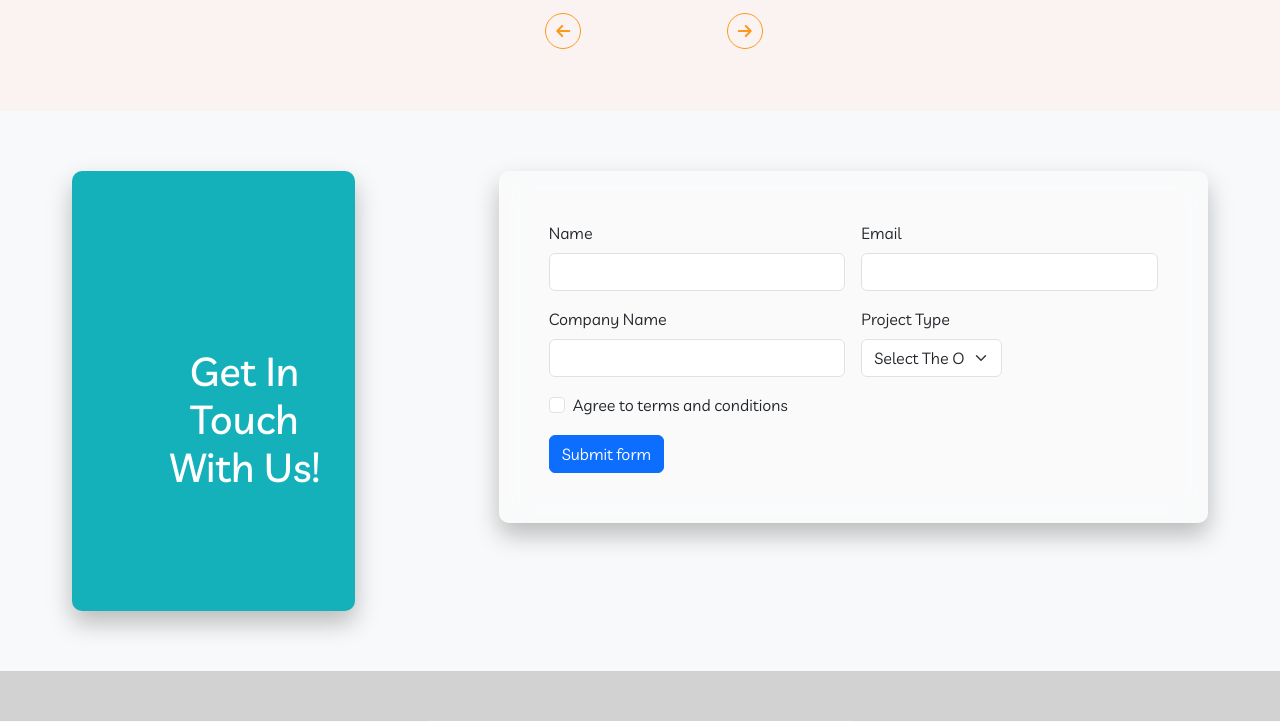
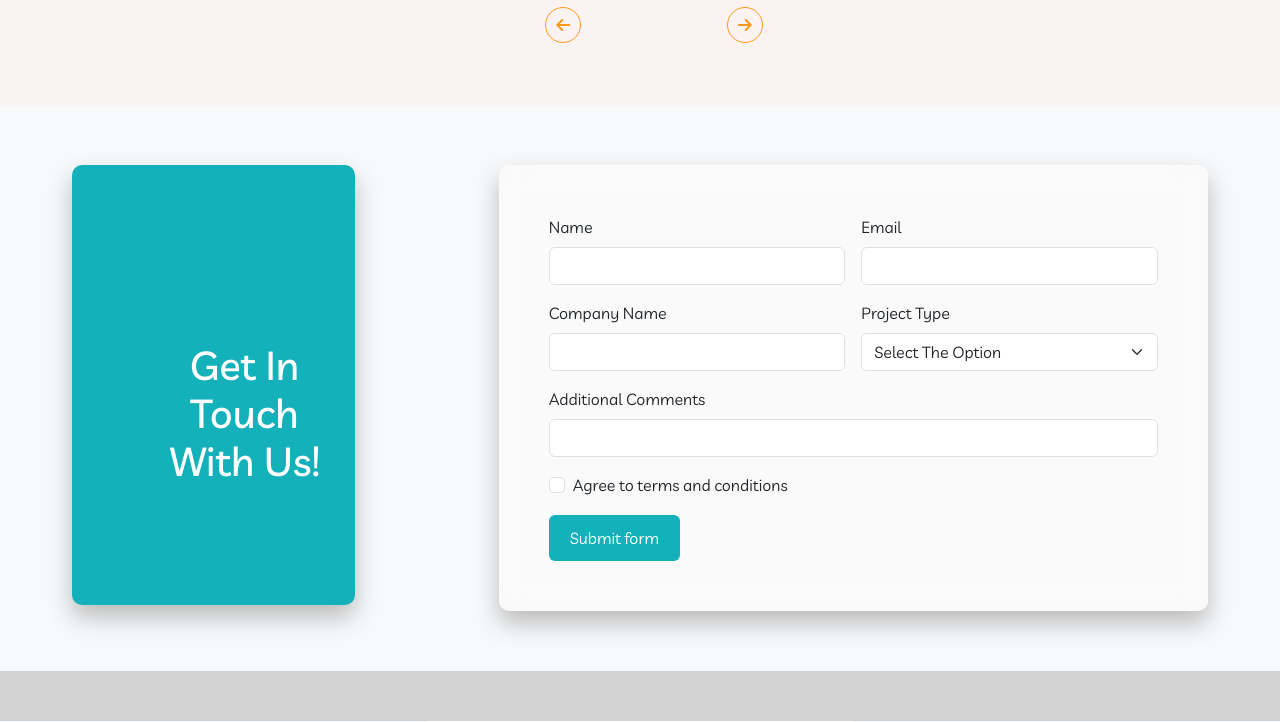
Before and after one commit to niteshv12/theluminarylines, a PHP site: page / in a window 1280 px wide. Shown: the part 3560-4282 px from the top of the page. Run offline with PHP 8.4, Linux system fonts and the light colour scheme; some libraries are stand-ins or nearby versions; some web fonts are replaced.

Commit message:
animation

```diff
--- a/assets/css/main.css
+++ b/assets/css/main.css
@@ -2121,6 +2121,14 @@ p {
     filter: grayscale(2);
 }
 
+.slide>img:hover {
+    width: 100%;
+    height: 80px;
+    object-fit: cover;
+    /* filter: saturate(100%); */
+    filter: grayscale(0);
+}
+
 .slide2>img:hover {
     width: 100%;
     height: 100px;
--- a/assets/css/style.css
+++ b/assets/css/style.css
@@ -2020,6 +2020,10 @@
     border: 1px solid #000;
 }
 
+.carousel-item {
+    height: 650px;
+}
+
 .carousel-item>video {
     width: 100%;
     height: 650px;
@@ -2100,6 +2104,24 @@
 
 }
 
+.f-btn {
+    background-color: #14b1bb;
+    color: #fff;
+    padding: 10px 20px;
+}
+
+.f-btn {
+    background-color: #14b1bb;
+    color: #fff;
+    padding: 10px 20px;
+}
+
+.f-btn:hover {
+    background-color: #0a6d75;
+    color: #fff;
+    padding: 10px 20px;
+}
+
 .carousel-item>img {
     width: 100%;
     height: 650px;
@@ -2146,3 +2168,15 @@
     color: #333;
     margin: 30px 0 30px 0px;
 }
+
+@media (max-width: 576px) {
+    .carousel-item {
+        height: 450px;
+    }
+
+    .carousel-item>video {
+        width: 100%;
+        height: 450px;
+        object-fit: cover;
+    }
+}
--- a/index.php
+++ b/index.php
@@ -51,13 +51,16 @@
   </div>
   <div class="carousel-inner">
     <div class="carousel-item active">
-      <video autoplay loop muted>
+      <video autoplay loop muted class="d-lg-block d-none">
         <source src="assets/img/clients/Render_4K.mp4" class="object-fit-cover" type=video/mp4 autoplay mute loop>
       </video>
-    </div>
-    <div class="carousel-item">
-      <img src="assets/img/banner/banner home.jpg" class="d-block w-100" alt="...">
-      <div class="carousel-caption d-none d-md-block">
+      <video autoplay loop muted class="d-lg-none d-block">
+        <source src="assets/img/clients/Render_4K phone.mp4" class="object-fit-cover" type=video/mp4 autoplay mute loop>
+      </video>
+    </div>
+    <div class="carousel-item" style="background-color: #14b1bb;">
+      <img src="assets/img/banner/banner home.jpg" class="d-block w-100 d-lg-block d-none" alt="...">
+      <div class="carousel-caption ">
         <h1 class="text-dark">
           Design.Consult.<br>
           Advertise. </h1>
@@ -1261,7 +1264,7 @@
             <input type="text" class="form-control" id="validationCustom03" required>
 
           </div>
-          <div class="col-md-3">
+          <div class="col-md-6">
             <label for="validationCustom04" class="form-label">Project Type</label>
             <select class="form-select" id="validationCustom04" required>
               <option selected disabled value="">Select The Option</option>
@@ -1274,6 +1277,11 @@
             </select>
 
           </div>
+          <div class="col-md-12 height=200px">
+            <label for="validationCustom03" class="form-label">Additional Comments</label>
+            <input type="text" class="form-control" id="validationCustom03" required>
+
+          </div>
           <!-- <div class="col-md-3">
             <label for="validationCustom05" class="form-label">Zip</label>
             <input type="text" class="form-control" id="validationCustom05" required>
@@ -1291,7 +1299,7 @@
             </div>
           </div>
           <div class="col-12">
-            <button class="btn btn-primary" type="submit">Submit form</button>
+            <button class="btn f-btn" type="submit">Submit form</button>
           </div>
         </form>
       </div>
```
Also changed, not shown: 1 other file.
